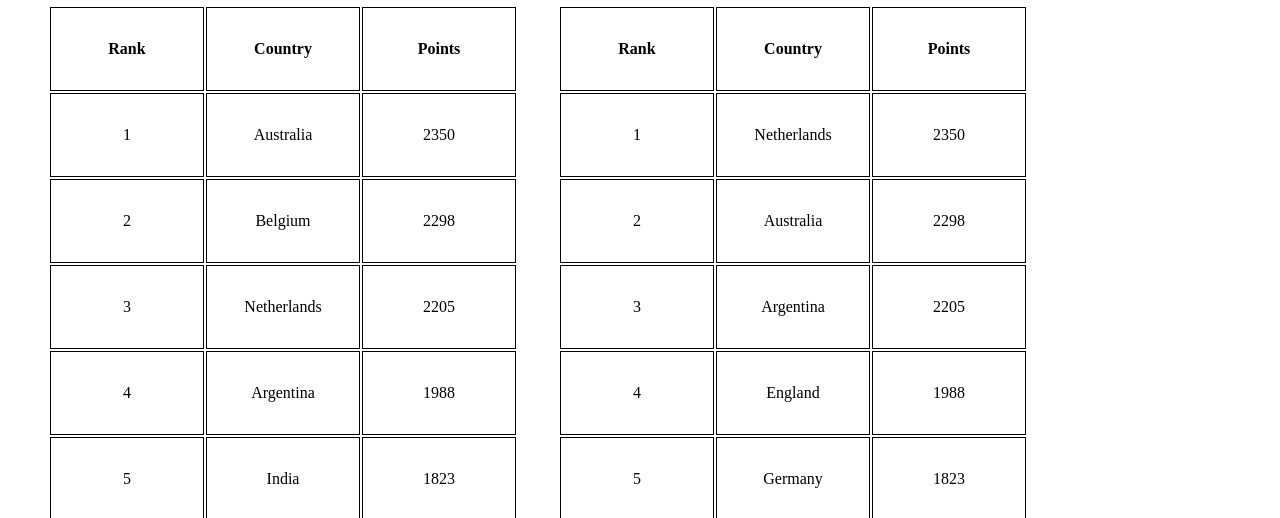
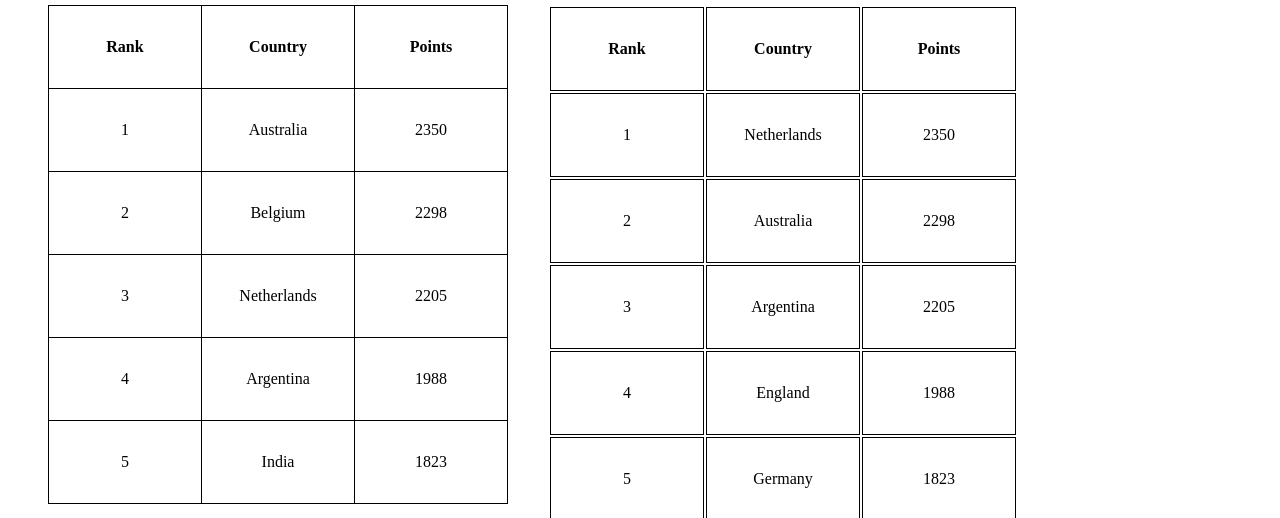
Before and after one commit to amit036/masai-week-2, a plain HTML site: page ranking.html in a window 1280 px wide. Shown: the part 154-672 px from the top of the page. Drawn offline with Linux system fonts and the light colour scheme.

Commit message:
W2 Project

```diff
--- a/ranking.html
+++ b/ranking.html
@@ -1,7 +1,7 @@
 <!DOCTYPE html>
 <html>
 
-<head>
+<head>  <meta charset="UTF-8">
         <title>Ranking</title>
         <link rel="stylesheet" type="text/css" href="style.css">
 </head>
@@ -12,7 +12,7 @@
         <div class="floatLeft">
                 <div class="typesHead">Men's Hockey Rankings</div>
                 <div id="marginLeftRanking">
-                        <table>
+                        <table id="collapseTable">
                                 <tr>
                                         <td class="tableRanking fontBold">Rank</td>
                                         <td class="tableRanking fontBold">Country</td>
--- a/style.css
+++ b/style.css
@@ -146,6 +146,8 @@ ul{
       width:150px;
       height:80px;
       text-align: center;
+  }
+  #collapseTable{
       border-collapse: collapse;
   }
   #marginLeftRanking{
```
Also changed, not shown: gallery.html (+1 -0 lines), index.html (+2 -2 lines), types.html (+1 -1 lines).
